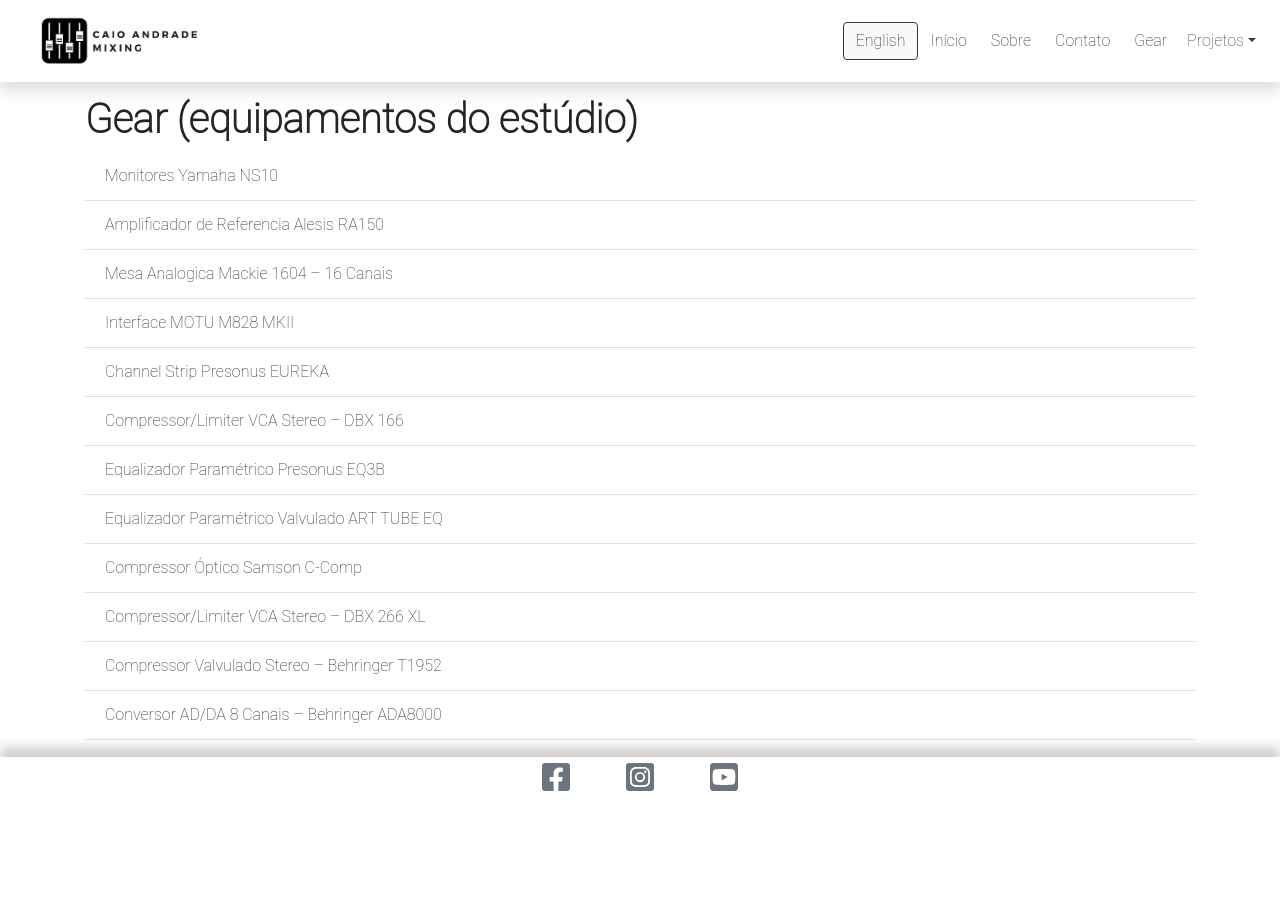
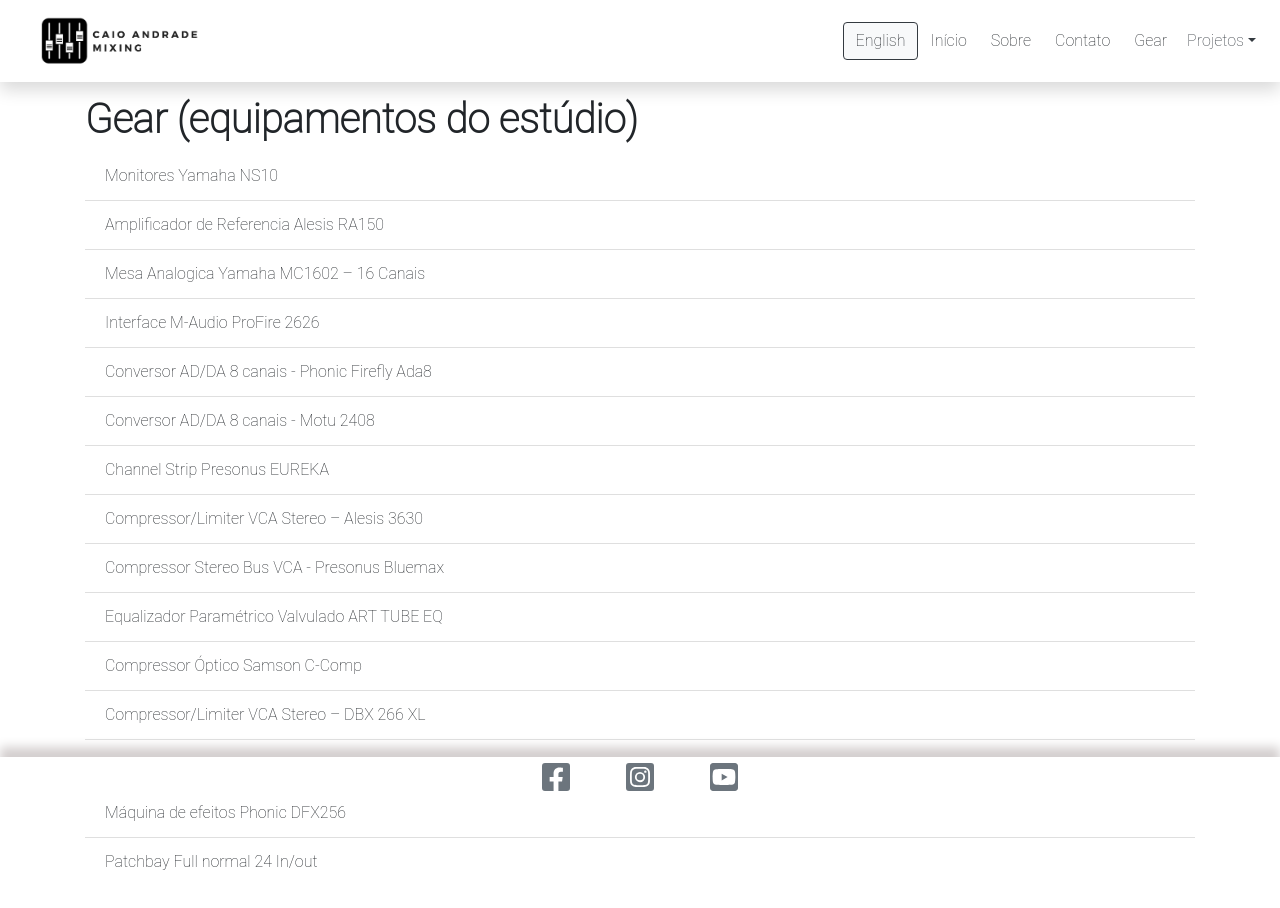
Before and after one commit to PedroMarianoAlmeida/Bi-Language-Portfolio-WebApp-in-Next.js-musician-, a Next.js app: page /gear in a window 1280 px wide. Shown: the top 908 px of the page. Before the commit the page ends 860 px from the top, so only its background shows below. Built offline with nearby package versions, Linux system fonts and the light colour scheme.

Commit message:
Change gear and SoloArtists

```diff
--- a/pages/gear.js
+++ b/pages/gear.js
@@ -1,107 +1,111 @@
-import { useContext } from 'react';
-import { Container, Row, Col } from 'reactstrap';
+import { useContext } from "react";
+import { Container, Row, Col } from "reactstrap";
 
-import Layout from '../components/all-pages/Layout';
-import { LanguageContext } from '../contexts/LanguageContext';
+import Layout from "../components/all-pages/Layout";
+import { LanguageContext } from "../contexts/LanguageContext";
 
 const text = {
   title: { eng: "Gear (Studio Setup)", pt: "Gear (equipamentos do estúdio)" },
-    item1: {
+  items: [
+    {
       eng: "Yamaha NS10 Monitors",
-        pt: "Monitores Yamaha NS10"
+      pt: "Monitores Yamaha NS10",
     },
 
-    item2: {
+    {
       eng: "Alesis RA150 Reference Amplifier",
-        pt: "Amplificador de Referencia  Alesis RA150"
+      pt: "Amplificador de Referencia  Alesis RA150",
     },
 
-    item3: {
-        eng: "Mackie 1604 – 16ch Analog mixing console",
-        pt: "Mesa Analogica Mackie 1604 – 16 Canais"
+    {
+      eng: "Yamaha MC1602 – 16ch Analog mixing console",
+      pt: "Mesa Analogica Yamaha MC1602 – 16 Canais",
     },
 
-    item4: {
-        eng: "MOTU M828 MKII 8 to 16 channel Interface",
-        pt: "Interface MOTU M828 MKII"
+    {
+      eng: "M-Audio ProFire2626 8 to 26 channel Interface",
+      pt: "Interface M-Audio ProFire 2626",
     },
 
-    item5: {
-        eng: "Presonus EUREKA Channel Strip",
-        pt: "Channel Strip Presonus EUREKA"
+    {
+      eng: "Phonic Firefly ADA8 - 8 Channel AD/DA Converter",
+      pt: "Conversor AD/DA 8 canais - Phonic Firefly Ada8",
     },
 
-    item6: {
-        eng: "DBX 166 – Stereo VCA Compressor/Gate",
-        pt: "Compressor/Limiter VCA Stereo – DBX 166"
+    {
+      eng: "Motu 2408 - 8 Channel AD/DA Converte",
+      pt: "Conversor AD/DA 8 canais - Motu 2408",
     },
 
-    item7: {
-        eng: "Presonus EQ3B – 3 band Parametric Equalizer",
-        pt: "Equalizador Paramétrico Presonus EQ3B"
+    {
+      eng: "Presonus EUREKA Channel Strip",
+      pt: "Channel Strip Presonus EUREKA",
     },
 
-    item8: {
-        eng: "ART Tube EQ – 4 band Parametric Tube Equalizer",
-        pt: "Equalizador Paramétrico Valvulado ART TUBE EQ"
+    {
+      eng: "Alesis 3630 – Stereo VCA Compressor/Gate",
+      pt: "Compressor/Limiter VCA Stereo – Alesis 3630",
     },
 
-    item9: {
+    {
+      eng: "Presonus Bluemax - VCA Stereo Buss Compressor",
+      pt: "Compressor Stereo Bus VCA - Presonus Bluemax",
+    },
+    {
+      eng: "ART Tube EQ – 4 band Parametric Tube Equalizer",
+      pt: "Equalizador Paramétrico Valvulado ART TUBE EQ",
+    },
+    {
       eng: "Samson C-Comp – Opto Compressor",
-        pt: "Compressor Óptico Samson C-Comp"
+      pt: "Compressor Óptico Samson C-Comp",
     },
-
-    item10: {
+    {
       eng: "DBX 266 XL – Stereo VCA Compressor/Gate",
-        pt: "Compressor/Limiter VCA Stereo  – DBX 266 XL"
+      pt: "Compressor/Limiter VCA Stereo – DBX 266 XL",
     },
-
-    item11: {
+    {
       eng: "Behringer T1952 – Two Channel Interactive Tube Compressor",
-        pt: "Compressor Valvulado Stereo – Behringer T1952"
+      pt: "Compressor Valvulado Stereo – Behringer T1952",
     },
-
-    item12: {
-        eng: "Behringer ADA8000 – 8 channel AD/DA Conversor ",
-        pt: "Conversor AD/DA 8 Canais – Behringer ADA8000"
+    {
+      eng: "Phonic DFX256 – Stereo MultifFX",
+      pt: "Máquina de efeitos Phonic DFX256",
     },
-
-    item13: {
-        eng: "24 In/Out Half Normal Patchbay ",
-        pt: "Patchbay Half normal 24 In/out"
+    {
+      eng: "24 In/Out Full Normal Patchbay",
+      pt: "Patchbay Full normal 24 In/out",
     },
-}
+  ],
+};
 
 const Gear = () => {
   const { language } = useContext(LanguageContext);
 
   return (
-        <Layout seo={{ title: "Gear | Caio Andrade Mixing", description: "Caio's mixing setup", author: "Caio Andrade" }} className="h-100">
+    <Layout
+      seo={{
+        title: "Gear | Caio Andrade Mixing",
+        description: "Caio's mixing setup",
+        author: "Caio Andrade",
+      }}
+      className="h-100"
+    >
       <Container className="mt-5">
         <Row>
-                    <Col xs='12' className="my-5 pb-4">
+          <Col xs="12" className="my-5 pb-4">
             <h1>{text.title[language]}</h1>
             <ul className="list-group list-group-flush">
-                            <li className="list-group-item">{text.item1[language]}</li>
-                            <li className="list-group-item">{text.item2[language]}</li>
-                            <li className="list-group-item">{text.item3[language]}</li>
-                            <li className="list-group-item">{text.item4[language]}</li>
-                            <li className="list-group-item">{text.item5[language]}</li>
-                            <li className="list-group-item">{text.item6[language]}</li>
-                            <li className="list-group-item">{text.item7[language]}</li>
-                            <li className="list-group-item">{text.item8[language]}</li>
-                            <li className="list-group-item">{text.item9[language]}</li>
-                            <li className="list-group-item">{text.item10[language]}</li>
-                            <li className="list-group-item">{text.item11[language]}</li>
-                            <li className="list-group-item">{text.item12[language]}</li>
-                            <li className="list-group-item">{text.item13[language]}</li>
+              {text.items.map((item) => (
+                <li className="list-group-item" key={item[language]}>
+                  {item[language]}
+                </li>
+              ))}
             </ul>
           </Col>
         </Row>
       </Container>
     </Layout>
-    )
-
-}
+  );
+};
 
 export default Gear;
```
Also changed, not shown: pages/projects/solo-artists.js (+61 -20 lines). Lines whose indentation alone changed are shown as unchanged.
